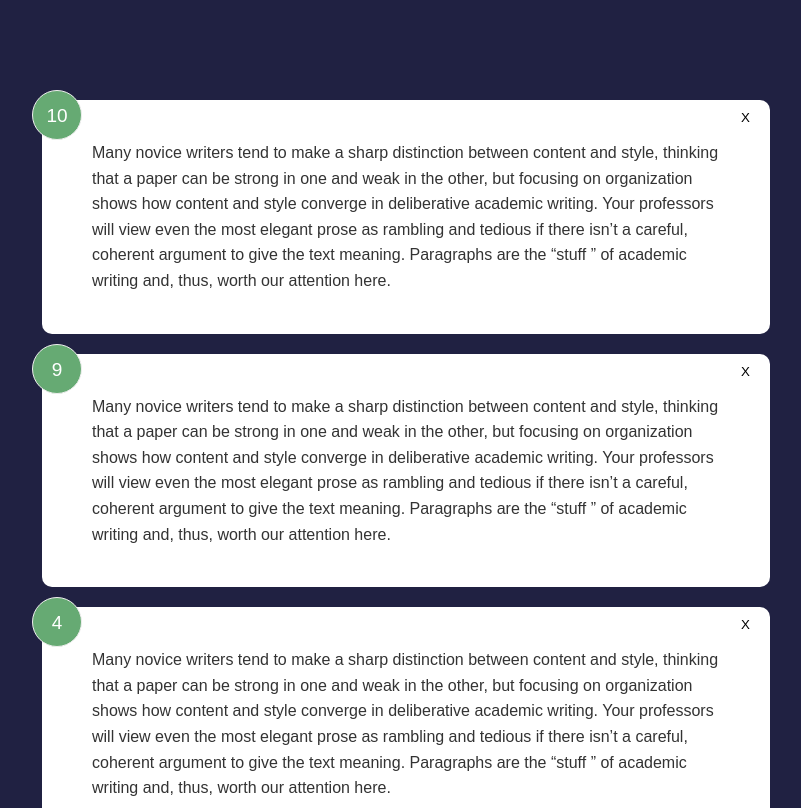
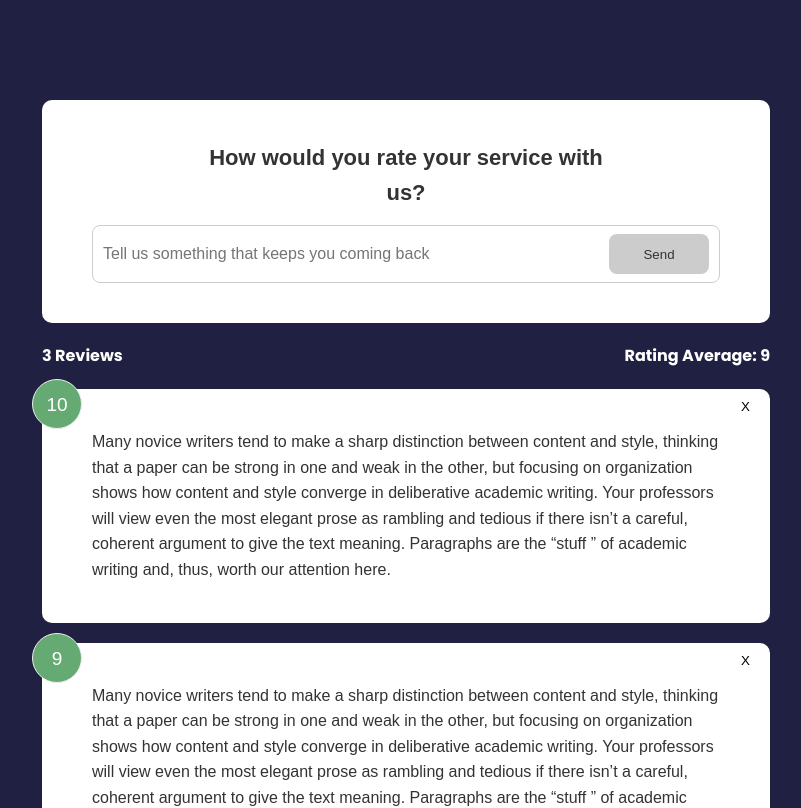
Before and after one commit to Daniel-Jackson23/svelte-feedback, a Svelte app: page / in a window 1280 px wide. Shown: the top 808 px of the page, without its empty margins (234-1035 px from the left). Built offline with nearby package versions, Linux system fonts and the light colour scheme.

Commit message:
adding new new compoments for cards

```diff
--- a/src/App.svelte
+++ b/src/App.svelte
@@ -1,5 +1,7 @@
 <script>
     import FeedbackList from './compoments/FeedbackList.svelte'
+    import FeedbackStats from "./compoments/FeedbackStats.svelte";
+    import FeedbackForm from "./compoments/FeedbackForm.svelte";
   let feedback = [
     {
       id: 1,
@@ -13,17 +15,21 @@
     },
     {
       id: 3,
-      rating: 4,
+      rating: 8,
       text: "Many novice writers tend to make a sharp distinction between content and style, thinking that a paper can be strong in one and weak in the other, but focusing on organization shows how content and style converge in deliberative academic writing. Your professors will view even the most elegant prose as rambling and tedious if there isn’t a careful, coherent argument to give the text meaning. Paragraphs are the “stuff ” of academic writing and, thus, worth our attention here. ",
     },
   ]
-    const deletefeedback = (e) => {
-        console.log(e.detail)
+
+    $: count = feedback.length
+    $: average = feedback.reduce((a, {rating}) => a + rating , 0 ) / feedback.length
+    const deleteFeedback = (e) => {
+        const itemId = e.detail
+        feedback = feedback.filter((item) => item.id != itemId)
     }
 </script>
 
 <main class="container">
-
-    <FeedbackList {feedback} on:delete-feedback={deletefeedback}/>
-
+    <FeedbackForm />
+    <FeedbackStats {count} {average} />
+    <FeedbackList {feedback} on:delete-feedback={deleteFeedback}/>
 </main>
--- /dev/null
+++ b/src/compoments/Button.svelte
@@ -0,0 +1,41 @@
+<script>
+    export let style = 'primary'
+    export let type = 'button'
+    export let disabled = false
+</script>
+
+<button {type} {disabled} class={style}>
+    <slot></slot>
+</button>
+
+
+<style>
+    button {
+        color: #fff;
+        border: 0;
+        border-radius: 8px;
+        color: #fff;
+        width: 100px;
+        height: 40px;
+        cursor: pointer;
+    }
+    .primary {
+        background-color: #202142;
+    }
+    .secondary {
+        background: #ff6a95;
+    }
+    button:hover {
+        transform: scale(0.98);
+        opacity: 0.9;
+    }
+    button:disabled{
+        background-color: #cccccc;
+        color: #333;
+        cursor:auto;
+    }
+    button:disabled:hover{
+        transform:scale(1);
+        opacity: 1;
+    }
+</style>
--- /dev/null
+++ b/src/compoments/FeedbackForm.svelte
@@ -0,0 +1,52 @@
+<script>
+    import Card from "./Card.svelte";
+    import Button from "./Button.svelte";
+
+    let text = ''
+    let btnDisabled = true
+</script>
+<Card>
+    <header>
+        <h2>How would you rate your service with us?</h2>
+    </header>
+    <form >
+
+        <div class="input-group">
+            <input type="text"bind:value = {text} placeholder="Tell us something that keeps you coming back">
+            <Button disabled={btnDisabled} type="submit">Send</Button>
+        </div>
+
+    </form>
+</Card>
+<style>
+    header {
+        max-width: 400px;
+        margin: auto;
+    }
+    header h2 {
+        font-size: 22px;
+        font-weight: 600;
+        text-align: center;
+    }
+    .input-group {
+        display: flex;
+        flex-direction: row;
+        border: 1px solid #ccc;
+        padding: 8px 10px;
+        border-radius: 8px;
+        margin-top: 15px;
+    }
+    input {
+        flex-grow: 2;
+        border: none;
+        font-size: 16px;
+    }
+    input:focus {
+        outline: none;
+    }
+    .message{
+        padding-top: 10px;
+        text-align: center;
+        color: rebeccapurple;
+    }
+</style>
--- /dev/null
+++ b/src/compoments/FeedbackStats.svelte
@@ -0,0 +1,16 @@
+<script>
+    export  let count
+    export  let average
+</script>
+<div class="feedback-stats">
+    <h4>{count} Reviews</h4>
+    <h4>Rating Average: {average}</h4>
+</div>
+
+<style>
+    .feedback-stats{
+        display: flex;
+        justify-content: space-between;
+        align-items: center;
+    }
+</style>
```
